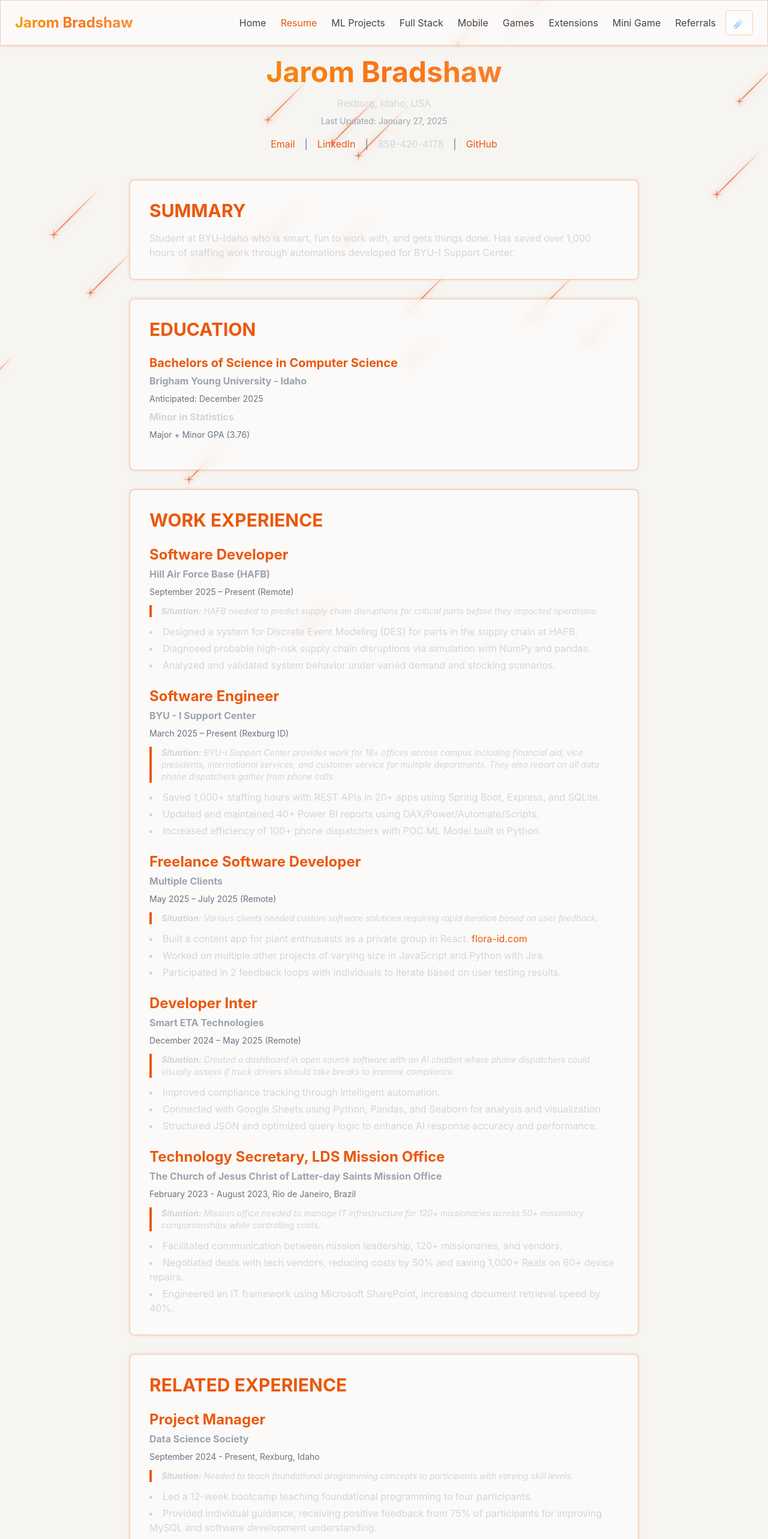
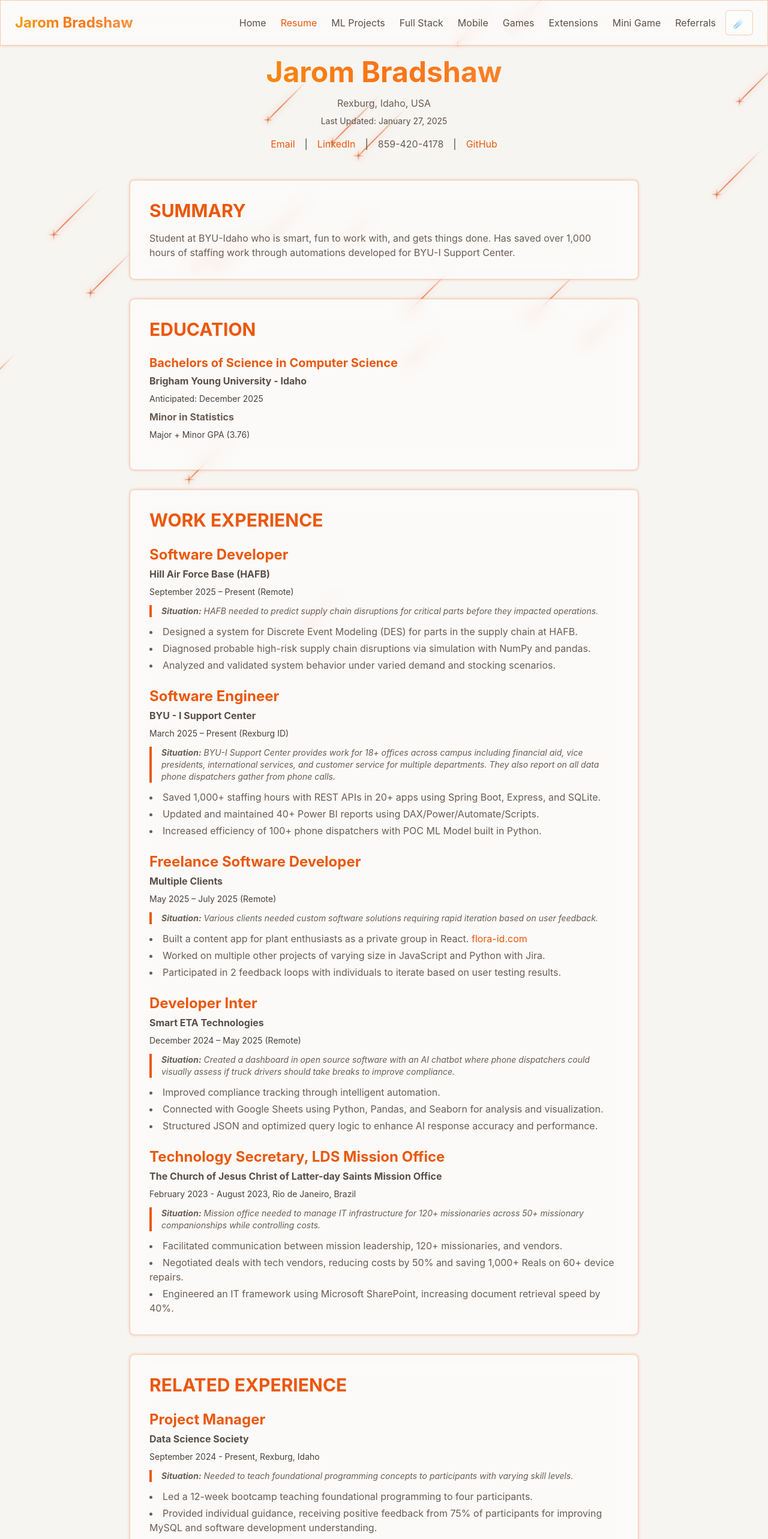
Before and after one commit to jarom-bradshaw/super-duper-adventure, a React (Vite) app: page /resume in a window 1280 px wide. Shown: the top 2566 px of the page at 60% size. Built offline with nearby package versions, Linux system fonts and the light colour scheme.

Commit message:
Color change, not sure if this is much better.

```diff
--- a/src/pages/Resume.tsx
+++ b/src/pages/Resume.tsx
@@ -7,15 +7,15 @@ const Resume = () => {
         <Section>
           <div className="text-center mb-12">
             <h1 className="text-5xl font-bold gradient-text mb-4">Jarom Bradshaw</h1>
-            <p className="text-gray-300 mb-2">Rexburg, Idaho, USA</p>
-            <p className="text-gray-400 text-sm mb-4">
+            <p className="text-[color:var(--gray-300)] mb-2">Rexburg, Idaho, USA</p>
+            <p className="text-[color:var(--gray-400)] text-sm mb-4">
               Last Updated: January 27, 2025
             </p>
             <div className="flex flex-wrap justify-center gap-4 text-[color:var(--link)]">
               <a href="mailto:jarombrads@gmail.com" className="hover:text-[color:var(--accent)]">
                 Email
               </a>
-              <span className="text-gray-500">|</span>
+              <span className="text-[color:var(--gray-500)]">|</span>
               <a
                 href="https://www.linkedin.com/in/jarom-bradshaw"
                 target="_blank"
@@ -24,9 +24,9 @@ const Resume = () => {
               >
                 LinkedIn
               </a>
-              <span className="text-gray-500">|</span>
-              <span className="text-gray-300">859-420-4178</span>
-              <span className="text-gray-500">|</span>
+              <span className="text-[color:var(--gray-500)]">|</span>
+              <span className="text-[color:var(--gray-300)]">859-420-4178</span>
+              <span className="text-[color:var(--gray-500)]">|</span>
               <a
                 href="https://github.com/jarom-bradshaw"
                 target="_blank"
@@ -41,7 +41,7 @@ const Resume = () => {
           <Section>
             <div className="glass-card rounded-lg p-8 mb-8">
               <h2 className="text-3xl font-bold text-[color:var(--link)] mb-4">SUMMARY</h2>
-              <p className="text-gray-300">
+              <p className="text-[color:var(--gray-300)]">
                 Student at BYU-Idaho who is smart, fun to work with, and gets things done. Has
                 saved over 1,000 hours of staffing work through automations developed for BYU-I
                 Support Center.
@@ -56,14 +56,14 @@ const Resume = () => {
                 <p className="text-xl font-bold text-[color:var(--link)] mb-1">
                   Bachelors of Science in Computer Science
                 </p>
-                <p className="text-gray-400 mb-2">
+                <p className="text-[color:var(--gray-400)] mb-2">
                   <strong>Brigham Young University - Idaho</strong>
                 </p>
-                <p className="text-gray-500 text-sm mb-2">Anticipated: December 2025</p>
-                <p className="text-gray-300 mb-2">
+                <p className="text-[color:var(--gray-500)] text-sm mb-2">Anticipated: December 2025</p>
+                <p className="text-[color:var(--gray-300)] mb-2">
                   <strong>Minor in Statistics</strong>
                 </p>
-                <p className="text-gray-500 text-sm mb-4">Major + Minor GPA (3.76)</p>
+                <p className="text-[color:var(--gray-500)] text-sm mb-4">Major + Minor GPA (3.76)</p>
               </div>
             </div>
           </Section>
@@ -76,17 +76,17 @@ const Resume = () => {
                 <h3 className="text-2xl font-bold text-[color:var(--link)] mb-1">
                   Software Developer
                 </h3>
-                <p className="text-gray-400 mb-2">
+                <p className="text-[color:var(--gray-400)] mb-2">
                   <strong>Hill Air Force Base (HAFB)</strong>
                 </p>
-                <p className="text-gray-500 text-sm mb-3">
+                <p className="text-[color:var(--gray-500)] text-sm mb-3">
                   September 2025 – Present (Remote)
                 </p>
-                <p className="text-gray-300 text-sm mb-3 italic border-l-4 border-[color:var(--link)] pl-4">
+                <p className="text-[color:var(--gray-300)] text-sm mb-3 italic border-l-4 border-[color:var(--link)] pl-4">
                   <strong>Situation:</strong> HAFB needed to predict supply chain disruptions for
                   critical parts before they impacted operations.
                 </p>
-                <ul className="list-disc list-inside space-y-1 text-gray-300">
+                <ul className="list-disc list-inside space-y-1 text-[color:var(--gray-300)]">
                   <li>
                     Designed a system for Discrete Event Modeling (DES) for parts in the
                     supply chain at HAFB.
@@ -106,19 +106,19 @@ const Resume = () => {
                 <h3 className="text-2xl font-bold text-[color:var(--link)] mb-1">
                   Software Engineer
                 </h3>
-                <p className="text-gray-400 mb-2">
+                <p className="text-[color:var(--gray-400)] mb-2">
                   <strong>BYU - I Support Center</strong>
                 </p>
-                <p className="text-gray-500 text-sm mb-3">
+                <p className="text-[color:var(--gray-500)] text-sm mb-3">
                   March 2025 – Present (Rexburg ID)
                 </p>
-                <p className="text-gray-300 text-sm mb-3 italic border-l-4 border-[color:var(--link)] pl-4">
+                <p className="text-[color:var(--gray-300)] text-sm mb-3 italic border-l-4 border-[color:var(--link)] pl-4">
                   <strong>Situation:</strong> BYU-I Support Center provides work for 18+ offices
                   across campus including financial aid, vice presidents, international services,
                   and customer service for multiple departments. They also report on all data phone
                   dispatchers gather from phone calls.
                 </p>
-                <ul className="list-disc list-inside space-y-1 text-gray-300">
+                <ul className="list-disc list-inside space-y-1 text-[color:var(--gray-300)]">
                   <li>
                     Saved 1,000+ staffing hours with REST APIs in 20+ apps using Spring Boot,
                     Express, and SQLite.
@@ -137,17 +137,17 @@ const Resume = () => {
                 <h3 className="text-2xl font-bold text-[color:var(--link)] mb-1">
                   Freelance Software Developer
                 </h3>
-                <p className="text-gray-400 mb-2">
+                <p className="text-[color:var(--gray-400)] mb-2">
                   <strong>Multiple Clients</strong>
                 </p>
-                <p className="text-gray-500 text-sm mb-3">
+                <p className="text-[color:var(--gray-500)] text-sm mb-3">
                   May 2025 – July 2025 (Remote)
                 </p>
-                <p className="text-gray-300 text-sm mb-3 italic border-l-4 border-[color:var(--link)] pl-4">
+                <p className="text-[color:var(--gray-300)] text-sm mb-3 italic border-l-4 border-[color:var(--link)] pl-4">
                   <strong>Situation:</strong> Various clients needed custom software solutions
                   requiring rapid iteration based on user feedback.
                 </p>
-                <ul className="list-disc list-inside space-y-1 text-gray-300">
+                <ul className="list-disc list-inside space-y-1 text-[color:var(--gray-300)]">
                   <li>
                     Built a content app for plant enthusiasts as a private group in React.{' '}
                     <a
@@ -174,18 +174,18 @@ const Resume = () => {
                 <h3 className="text-2xl font-bold text-[color:var(--link)] mb-1">
                   Developer Inter
                 </h3>
-                <p className="text-gray-400 mb-2">
+                <p className="text-[color:var(--gray-400)] mb-2">
                   <strong>Smart ETA Technologies</strong>
                 </p>
-                <p className="text-gray-500 text-sm mb-3">
+                <p className="text-[color:var(--gray-500)] text-sm mb-3">
                   December 2024 – May 2025 (Remote)
                 </p>
-                <p className="text-gray-300 text-sm mb-3 italic border-l-4 border-[color:var(--link)] pl-4">
+                <p className="text-[color:var(--gray-300)] text-sm mb-3 italic border-l-4 border-[color:var(--link)] pl-4">
                   <strong>Situation:</strong> Created a dashboard in open source software with an AI
                   chatbot where phone dispatchers could visually assess if truck drivers should take
                   breaks to improve compliance.
                 </p>
-                <ul className="list-disc list-inside space-y-1 text-gray-300">
+                <ul className="list-disc list-inside space-y-1 text-[color:var(--gray-300)]">
                   <li>
                     Improved compliance tracking through intelligent automation.
                   </li>
@@ -204,19 +204,19 @@ const Resume = () => {
                 <h3 className="text-2xl font-bold text-[color:var(--link)] mb-1">
                   Technology Secretary, LDS Mission Office
                 </h3>
-                <p className="text-gray-400 mb-2">
+                <p className="text-[color:var(--gray-400)] mb-2">
                   <strong>
                     The Church of Jesus Christ of Latter-day Saints Mission Office
                   </strong>
                 </p>
-                <p className="text-gray-500 text-sm mb-3">
+                <p className="text-[color:var(--gray-500)] text-sm mb-3">
                   February 2023 - August 2023, Rio de Janeiro, Brazil
                 </p>
-                <p className="text-gray-300 text-sm mb-3 italic border-l-4 border-[color:var(--link)] pl-4">
+                <p className="text-[color:var(--gray-300)] text-sm mb-3 italic border-l-4 border-[color:var(--link)] pl-4">
                   <strong>Situation:</strong> Mission office needed to manage IT infrastructure for
                   120+ missionaries across 50+ missionary companionships while controlling costs.
                 </p>
-                <ul className="list-disc list-inside space-y-1 text-gray-300">
+                <ul className="list-disc list-inside space-y-1 text-[color:var(--gray-300)]">
                   <li>
                     Facilitated communication between mission leadership, 120+ missionaries,
                     and vendors.
@@ -240,17 +240,17 @@ const Resume = () => {
 
               <div className="mb-6">
                 <h3 className="text-2xl font-bold text-[color:var(--link)] mb-1">Project Manager</h3>
-                <p className="text-gray-400 mb-2">
+                <p className="text-[color:var(--gray-400)] mb-2">
                   <strong>Data Science Society</strong>
                 </p>
-                <p className="text-gray-500 text-sm mb-3">
+                <p className="text-[color:var(--gray-500)] text-sm mb-3">
                   September 2024 - Present, Rexburg, Idaho
                 </p>
-                <p className="text-gray-300 text-sm mb-3 italic border-l-4 border-[color:var(--link)] pl-4">
+                <p className="text-[color:var(--gray-300)] text-sm mb-3 italic border-l-4 border-[color:var(--link)] pl-4">
                   <strong>Situation:</strong> Needed to teach foundational programming concepts to
                   participants with varying skill levels.
                 </p>
-                <ul className="list-disc list-inside space-y-1 text-gray-300">
+                <ul className="list-disc list-inside space-y-1 text-[color:var(--gray-300)]">
                   <li>
                     Led a 12-week bootcamp teaching foundational programming to four
                     participants.
@@ -264,7 +264,7 @@ const Resume = () => {
 
               <div className="mb-6">
                 <h3 className="text-2xl font-bold text-[color:var(--link)] mb-1">CodeChart</h3>
-                <p className="text-gray-400 mb-2">
+                <p className="text-[color:var(--gray-400)] mb-2">
                   <a
                     href="https://codech.art"
                     target="_blank"
@@ -274,11 +274,11 @@ const Resume = () => {
                     codech.art
                   </a>
                 </p>
-                <p className="text-gray-300 text-sm mb-3 italic border-l-4 border-[color:var(--link)] pl-4">
+                <p className="text-[color:var(--gray-300)] text-sm mb-3 italic border-l-4 border-[color:var(--link)] pl-4">
                   <strong>Situation:</strong> Complex code concepts were difficult for learners to
                   understand visually.
                 </p>
-                <ul className="list-disc list-inside space-y-1 text-gray-300">
+                <ul className="list-disc list-inside space-y-1 text-[color:var(--gray-300)]">
                   <li>
                     Simplified complex code concepts by reverse engineering code into charts
                     and vice versa.
@@ -294,7 +294,7 @@ const Resume = () => {
                 <h3 className="text-2xl font-bold text-[color:var(--link)] mb-1">
                   Apply First - Chrome Extension for LinkedIn Job Filtering
                 </h3>
-                <p className="text-gray-400 mb-2">
+                <p className="text-[color:var(--gray-400)] mb-2">
                   <a
                     href="https://chrome.google.com/webstore"
                     target="_blank"
@@ -304,11 +304,11 @@ const Resume = () => {
                     Chrome Web Store
                   </a>
                 </p>
-                <p className="text-gray-300 text-sm mb-3 italic border-l-4 border-[color:var(--link)] pl-4">
+                <p className="text-[color:var(--gray-300)] text-sm mb-3 italic border-l-4 border-[color:var(--link)] pl-4">
                   <strong>Situation:</strong> LinkedIn job search UI was slow and overcrowded,
                   making it hard to find new postings quickly.
                 </p>
-                <ul className="list-disc list-inside space-y-1 text-gray-300">
+                <ul className="list-disc list-inside space-y-1 text-[color:var(--gray-300)]">
                   <li>
                     Helped job seekers find the newest LinkedIn job postings in an
                     overcrowded and slow-to-navigate UI.
@@ -322,7 +322,7 @@ const Resume = () => {
 
               <div className="mb-6">
                 <h3 className="text-2xl font-bold text-[color:var(--link)] mb-1">FinBuddy</h3>
-                <p className="text-gray-400 mb-2">
+                <p className="text-[color:var(--gray-400)] mb-2">
                   <a
                     href="https://github.com/jarom-bradshaw"
                     target="_blank"
@@ -332,11 +332,11 @@ const Resume = () => {
                     GitHub
                   </a>
                 </p>
-                <p className="text-gray-300 text-sm mb-3 italic border-l-4 border-[color:var(--link)] pl-4">
+                <p className="text-[color:var(--gray-300)] text-sm mb-3 italic border-l-4 border-[color:var(--link)] pl-4">
                   <strong>Situation:</strong> Lack of accessible financial education tools for
                   individuals wanting to improve their financial literacy.
                 </p>
-                <ul className="list-disc list-inside space-y-1 text-gray-300">
+                <ul className="list-disc list-inside space-y-1 text-[color:var(--gray-300)]">
                   <li>
                     Created financial education-focused app with 70+ REST APIs, Java Spring
                     Boot, Ollama, and JWT Auth.
@@ -352,7 +352,7 @@ const Resume = () => {
                 <h3 className="text-2xl font-bold text-[color:var(--link)] mb-1">
                   Personal Notes Manager
                 </h3>
-                <p className="text-gray-400 mb-2">
+                <p className="text-[color:var(--gray-400)] mb-2">
                   <a
                     href="https://github.com/jarom-bradshaw"
                     target="_blank"
@@ -362,11 +362,11 @@ const Resume = () => {
                     GitHub
                   </a>
                 </p>
-                <p className="text-gray-300 text-sm mb-3 italic border-l-4 border-cyan-500 pl-4">
+                <p className="text-[color:var(--gray-300)] text-sm mb-3 italic border-l-4 border-[color:var(--link)] pl-4">
                   <strong>Situation:</strong> High hosting costs for personal file storage needed
                   a cost-effective alternative.
                 </p>
-                <ul className="list-disc list-inside space-y-1 text-gray-300">
+                <ul className="list-disc list-inside space-y-1 text-[color:var(--gray-300)]">
                   <li>
                     Designed to save personal money in hosting my own files.
                   </li>
@@ -386,14 +386,14 @@ const Resume = () => {
               <div className="space-y-4">
                 <div>
                   <h3 className="text-xl font-bold text-[color:var(--link)] mb-2">Backend</h3>
-                  <p className="text-gray-300">
+                  <p className="text-[color:var(--gray-300)]">
                     Java, Spring Boot, C#, Python, Node.js, Express, REST APIs, Data
                     Structures
                   </p>
                 </div>
                 <div>
                   <h3 className="text-xl font-bold text-[color:var(--link)] mb-2">Frontend</h3>
-                  <p className="text-gray-300">
+                  <p className="text-[color:var(--gray-300)]">
                     JavaScript, TypeScript, EJS, React, Vue, Flutter, .NET Maui
                   </p>
                 </div>
@@ -401,7 +401,7 @@ const Resume = () => {
                   <h3 className="text-xl font-bold text-[color:var(--link)] mb-2">
                     Databases & Data Engineering
                   </h3>
-                  <p className="text-gray-300">
+                  <p className="text-[color:var(--gray-300)]">
                     SQL, MySQL, SQLite, MongoDB, AWS, Database Design, Query Optimization,
                     Databricks, JSON
                   </p>
@@ -410,27 +410,27 @@ const Resume = () => {
                   <h3 className="text-xl font-bold text-[color:var(--link)] mb-2">
                     Data Analysis & Visualization
                   </h3>
-                  <p className="text-gray-300">
+                  <p className="text-[color:var(--gray-300)]">
                     Python (Pandas, NumPy, PySpark, Polars), Power Tools (Automate, BI,
                     DAX), LetsPlot, Seaborn, Tableau
                   </p>
                 </div>
                 <div>
                   <h3 className="text-xl font-bold text-[color:var(--link)] mb-2">Tools & DevOps</h3>
-                  <p className="text-gray-300">Git, Docker, Jira</p>
+                  <p className="text-[color:var(--gray-300)]">Git, Docker, Jira</p>
                 </div>
                 <div>
                   <h3 className="text-xl font-bold text-[color:var(--link)] mb-2">
                     Programming Paradigms
                   </h3>
-                  <p className="text-gray-300">
+                  <p className="text-[color:var(--gray-300)]">
                     Object-Oriented Programming (Intermediate), Functional Programming
                     (Beginner)
                   </p>
                 </div>
                 <div>
                   <h3 className="text-xl font-bold text-[color:var(--link)] mb-2">Languages</h3>
-                  <p className="text-gray-300">
+                  <p className="text-[color:var(--gray-300)]">
                     Fluent in Portuguese; native-level proficiency in English
                   </p>
                 </div>
@@ -443,7 +443,7 @@ const Resume = () => {
               <h2 className="text-3xl font-bold text-[color:var(--link)] mb-6">
                 ACCOMPLISHMENTS & CERTIFICATES
               </h2>
-              <ul className="list-disc list-inside space-y-2 text-gray-300">
+              <ul className="list-disc list-inside space-y-2 text-[color:var(--gray-300)]">
                 <li>
                   Served as a full-time IT volunteer in Rio De Janeiro, Brazil, for 8
                   months in Portuguese.
@@ -468,7 +468,7 @@ const Resume = () => {
                     <p className="text-lg font-bold text-[color:var(--link)]">
                       Computer Programming Certificate
                     </p>
-                    <p className="text-gray-400 text-sm">
+                    <p className="text-[color:var(--gray-400)] text-sm">
                       Brigham Young University - Idaho | Completed: March 2025
                     </p>
                   </div>
@@ -476,7 +476,7 @@ const Resume = () => {
                     <p className="text-lg font-bold text-[color:var(--link)]">
                       Machine Learning Certificate
                     </p>
-                    <p className="text-gray-400 text-sm">
+                    <p className="text-[color:var(--gray-400)] text-sm">
                       Brigham Young University - Idaho | Completed: December 2025
                     </p>
                   </div>
--- a/src/styles/theme.css
+++ b/src/styles/theme.css
@@ -3,9 +3,14 @@
   --bg: #f7f5f2;
   --text: #0b0b0f;
   --muted: #eceae7;
-  --muted-foreground: #41434a;
+  --muted-foreground: #5a4f47; /* warm brown-gray */
   --link: #ea580c; /* orange-600 */
   --accent: #ef4444; /* red-500 */
+
+  /* Warm Gray Shades (light mode) */
+  --gray-300: #6b5d53; /* warm medium gray */
+  --gray-400: #5a4f47; /* warm darker gray */
+  --gray-500: #4a413b; /* warm darkest gray */
 
   /* Meteors (light theme) */
   --meteor-color: #e25822; /* orange-red */
```
Also changed, not shown: src/pages/Referrals.tsx (+8 -8 lines).
